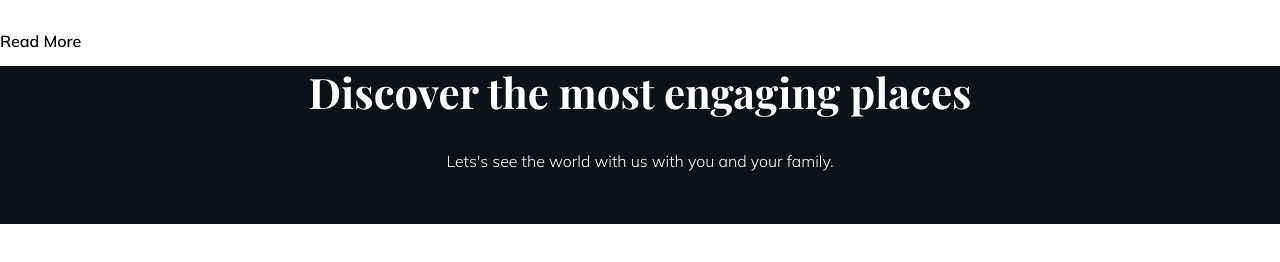
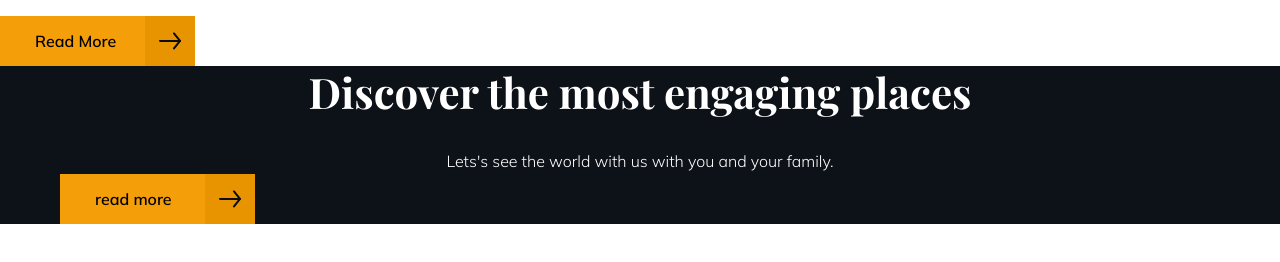
Before and after one commit to ThanMyintMaungThike/radio, a website built with webpack: page src/html/index.html in a window 1280 px wide. Built offline with nearby package versions, Linux system fonts and the light colour scheme.

Commit message:
no message

```diff
--- a/src/html/index.html
+++ b/src/html/index.html
@@ -29,11 +29,11 @@
       <div class="l-wrap-inner l-wrap-inner--full">
         <div class="txt-box">
           <div class="c-btn">
-            <div class="c-btn__txt"><a href="#" target="_self">Read More</a></div>
-            </div>
+            <a href="#" target="_self">Read More</a>
           </div>
         </div>
-        <div class="img-box"></div>
+      </div>
+      <div class="img-box"></div>
       </div>
     </section>
     <section class="p-bloc p-bloc--discover">
@@ -78,7 +78,7 @@
           </div>
 
         </div>
-        <div class="c-btn c-btn--travel"><a href=""></a></div>
+        <div class="c-btn c-btn--travel"><a href="">read more</a></div>
       </div>
     </section>
     <section class="p-bloc p-bloc--gallery">
--- a/src/scss/object/component/_c-btn.scss
+++ b/src/scss/object/component/_c-btn.scss
@@ -1,9 +1,20 @@
 .c-btn{
-    width: 196px;
+    width: 160px;
     height: 50px;
-    display: flex;
     font-family: $muli;
     font-size: 16px;
     font-weight: 600;
-
+    a{
+        background-color: $brandColor;
+        display: flex;
+        justify-content: space-between;
+        padding-left: 35px;
+        &::after{
+            content: "";
+            background: $btnIcon url('../img/arrow-right.png') no-repeat;
+            width: 50px;
+            height: 50px;
+            background-position: center;
+        }
+    }
 }
```
Also changed, not shown: src/img/Rectangle 15.png (added).
